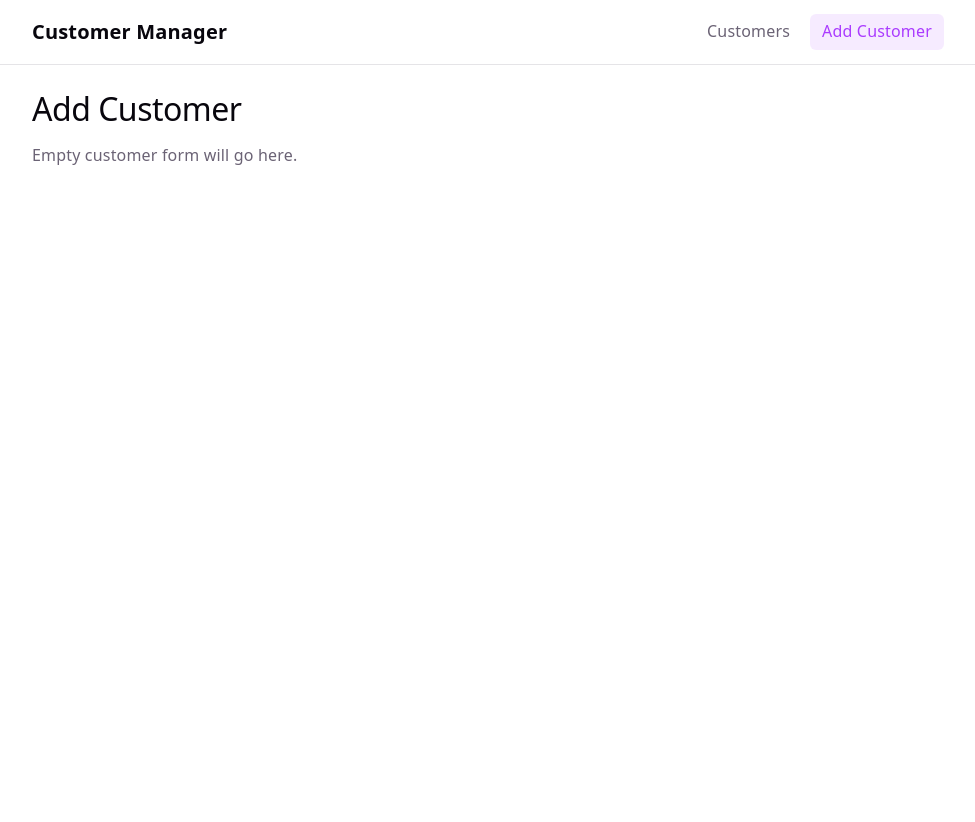
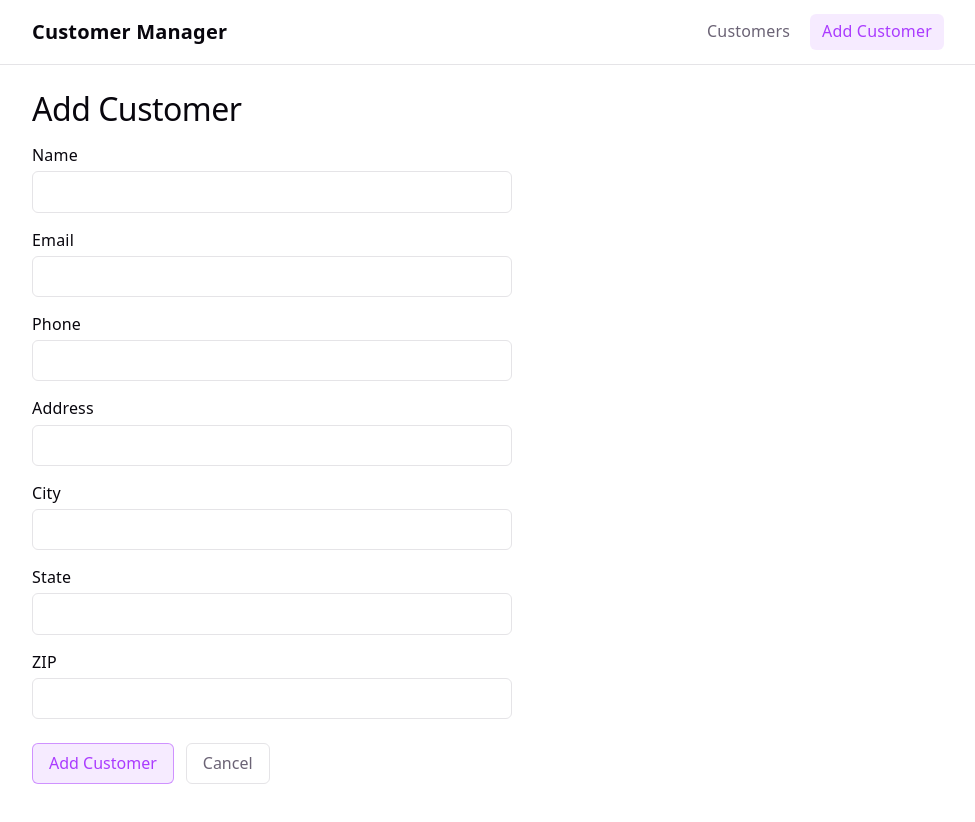
Before and after one commit to das77/fsep-cap2-cma-app, a React (Vite) app in the folder customer-app/: page /add in a window 1280 px wide. Shown: the top 822 px of the page, without its empty margins (152-1127 px from the left). Before the commit the page ends 800 px from the top, so only its background shows below. Built offline with nearby package versions, Linux system fonts and the light colour scheme.

Commit message:
feat: Implement AddCustomerPage with customer form submission handling

```diff
--- a/customer-app/src/pages/AddCustomerPage.tsx
+++ b/customer-app/src/pages/AddCustomerPage.tsx
@@ -1,8 +1,24 @@
+import { useNavigate } from 'react-router-dom'
+import CustomerForm from '../components/CustomerForm'
+import { useCustomerContext } from '../context/useCustomerContext'
+import type { CustomerFormData } from '../types/customer'
+
 function AddCustomerPage() {
+  const { state, dispatch } = useCustomerContext()
+  const navigate = useNavigate()
+
+  const handleSubmit = (data: CustomerFormData) => {
+    const nextId =
+      state.customers.reduce((max, customer) => Math.max(max, customer.id), 0) +
+      1
+    dispatch({ type: 'ADD_CUSTOMER', payload: { ...data, id: nextId } })
+    navigate('/')
+  }
+
   return (
     <div>
       <h1>Add Customer</h1>
-      <p>Empty customer form will go here.</p>
+      <CustomerForm onSubmit={handleSubmit} onCancel={() => navigate('/')} />
     </div>
   )
 }
```
